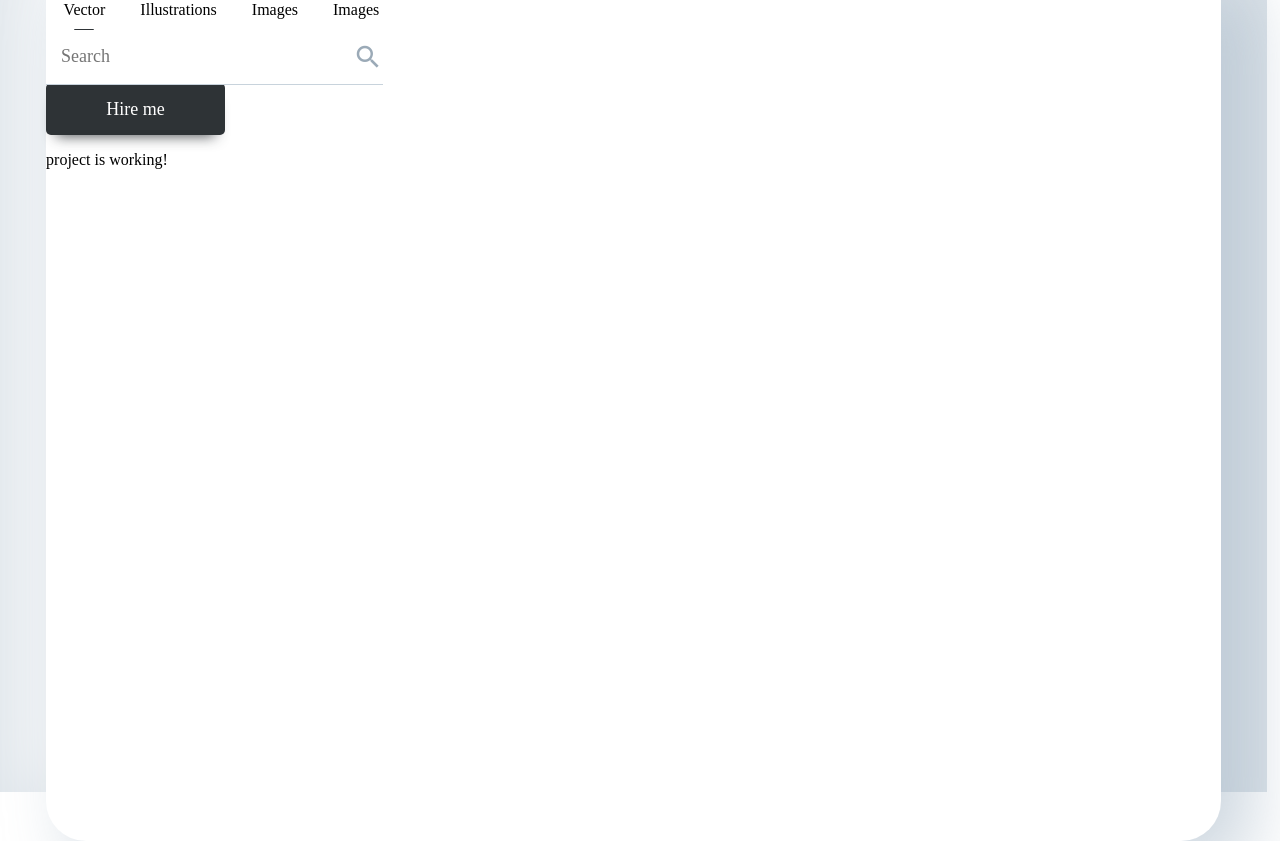
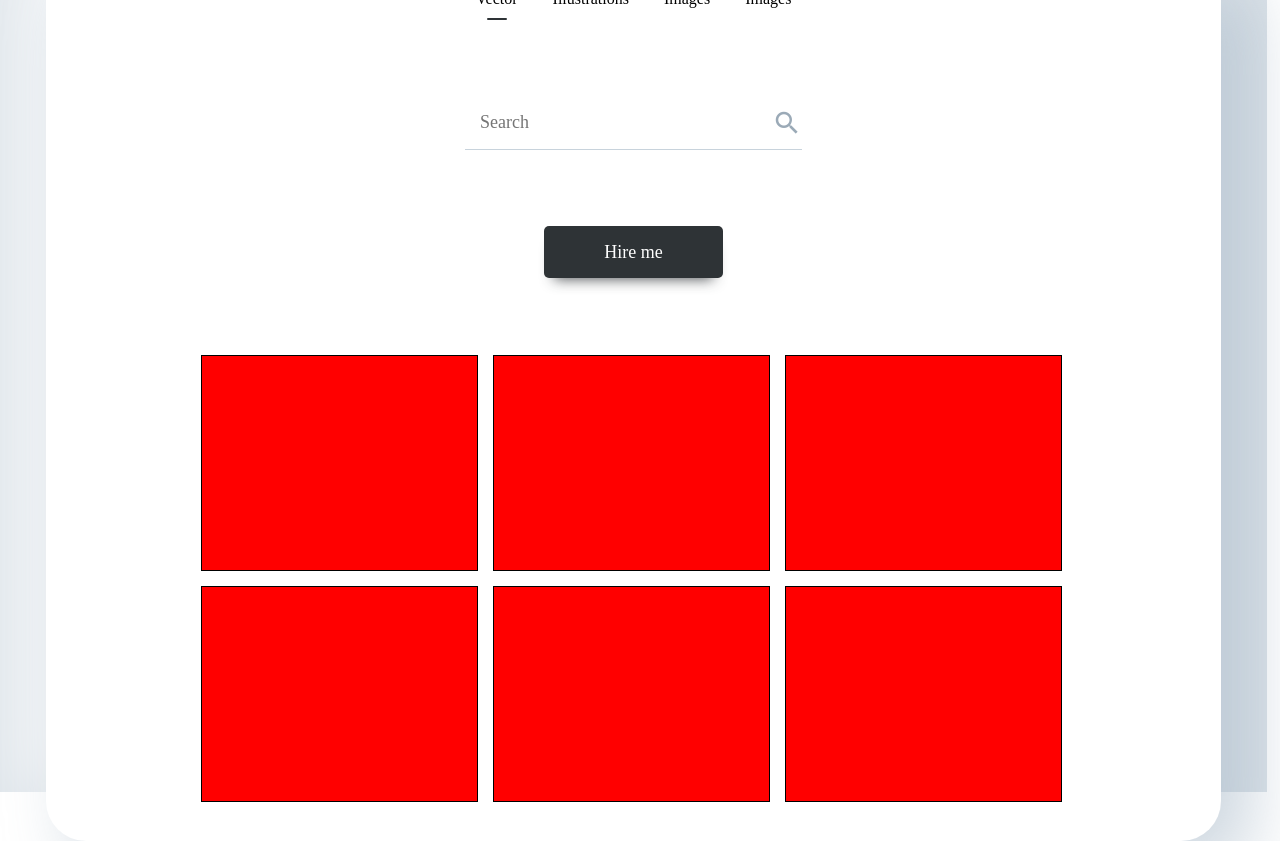
Before and after one commit to codacy20/react-ts-stock-photos-page, a React (Create React App) app: page / in a window 1280 px wide. Built offline with nearby package versions, Linux system fonts and the light colour scheme; a web font is replaced by a local one.

Commit message:
project cards

```diff
--- a/src/card/Card.scss
+++ b/src/card/Card.scss
@@ -4,4 +4,8 @@
   border-radius: 40px;
   height: 890px;
   width: 1175px;
+  display: flex;
+  justify-content: space-around;
+  align-items: center;
+  flex-direction: column;
 }
--- a/src/card/Card.tsx
+++ b/src/card/Card.tsx
@@ -8,7 +8,6 @@ export class Card extends Component<{}, {}> {
   render() {
     return (
       <div className="card-container">
-        <p>card is working!</p>
         <Navigation />
         <Search />
         <Contact />
--- /dev/null
+++ b/src/project-tile/Project.scss
@@ -0,0 +1,24 @@
+.project-container{
+  // height: 442px;
+  width: 866px;
+  display: flex;
+  flex-wrap: wrap;
+  // align-items: center;
+  .tile{
+    height: 214px;
+    width: 275px;
+    background: red;
+    border: 1px black solid;
+    // margin: 7.5px;
+  }
+  .top{
+    margin-bottom: 7.5px;
+  }
+  .down{
+    margin-top: 7.5px;
+  }
+  .middle{
+    margin-left: 15px;
+    margin-right: 15px;
+  }
+}
--- a/src/project-tile/Project.tsx
+++ b/src/project-tile/Project.tsx
@@ -1,10 +1,15 @@
 import React, { Component } from "react";
-
+import "./Project.scss";
 export class Project extends Component<{}, {}> {
   render() {
     return (
-      <div>
-        <p>project is working!</p>
+      <div className="project-container">
+        <div className="tile top"></div>
+        <div className="tile top middle"></div>
+        <div className="tile top"></div>
+        <div className="tile down"></div>
+        <div className="tile down middle"></div>
+        <div className="tile down"></div>
       </div>
     );
   }
```
